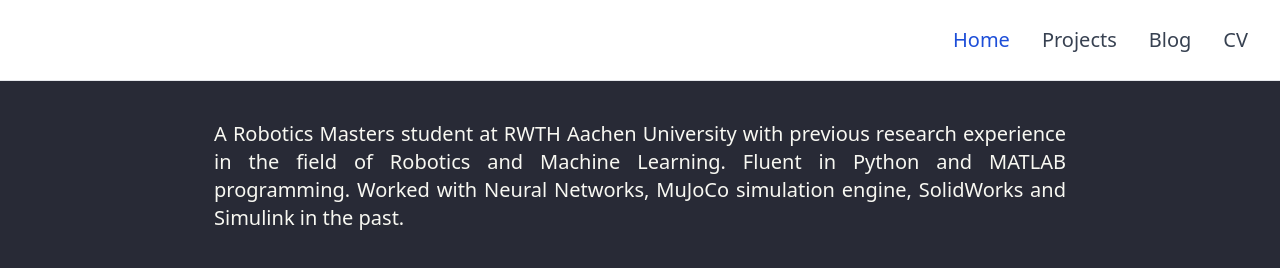
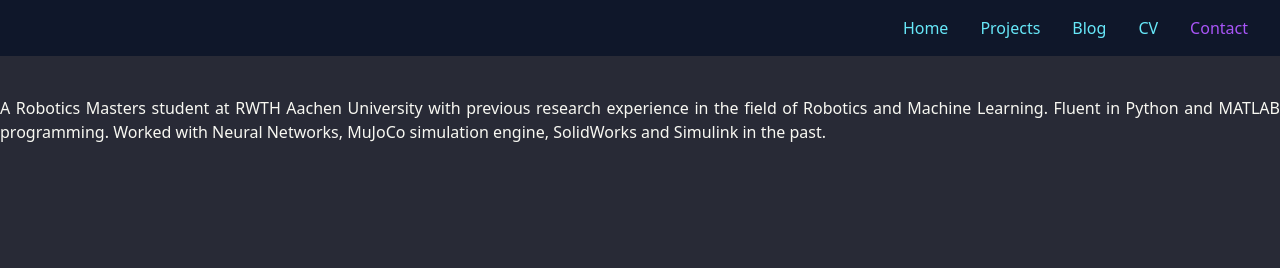
Before and after one commit to adityamajali/adityamajali.github.io, an Astro site: page /projects/apple-fruit-picker in a window 1280 px wide. Built offline with nearby package versions, Linux system fonts and the light colour scheme; Astro itself is replaced by a stand-in of ours.

Commit message:
Update navbar layout
Updated Navbar layout, made it responsive.

```diff
--- a/src/components/TopNavbar-sticky.astro
+++ b/src/components/TopNavbar-sticky.astro
@@ -1,5 +1,92 @@
+---
+---
+<body>
+  <header>
+     <nav
+        class="
+          flex flex-wrap
+          items-center
+          justify-between
+          w-full
+          py-4
+          md:py-0
+          px-4
+          text-lg text-gray-700
+          bg-slate-900
+        "
+      >
+       <div>
 
-<nav class="bg-white px-2 sm:px-4 py-2.5 dark:bg-gray-900 fixed w-full z-20 top-0 left-0 border-b border-gray-200 dark:border-gray-600 mb-20">
+
+      </div>
+
+         <svg
+            xmlns="http://www.w3.org/2000/svg"
+            id="menu-button"
+            class="h-6 w-6 cursor-pointer md:hidden block"
+            fill="none"
+            viewBox="0 0 24 24"
+            stroke="red"
+          >
+            <path
+              stroke-linecap="round"
+              stroke-linejoin="round"
+              stroke-width="2"
+              d="M4 6h16M4 12h16M4 18h16"
+            />
+          </svg>
+
+       <div class="hidden w-full md:flex md:items-center md:w-auto" id="menu">
+          <ul
+            class="
+              pt-4
+              text-base text-cyan-300
+              md:flex
+              md:justify-between
+              md:pt-0"
+          >
+            <li>
+              <a class="md:p-4 py-2 block hover:text-red-500" href="/"
+                >Home</a
+              >
+            </li>
+            <li>
+              <a class="md:p-4 py-2 block hover:text-red-500" href="#"
+                >Projects</a
+              >
+            </li>
+            <li>
+              <a class="md:p-4 py-2 block hover:text-red-500" href="#"
+                >Blog</a
+              >
+            </li>
+            <li>
+              <a class="md:p-4 py-2 block hover:text-red-500" href="#"
+                >CV</a
+              >
+            </li>
+            <li>
+              <a
+                class="md:p-4 py-2 block hover:text-red-600 text-purple-500"
+                href="#"
+                >Contact</a
+              >
+            </li>
+          </ul>
+        </div>
+    </nav>
+  </header>
+</body>
+<script>
+  const button = document.querySelector('#menu-button');
+  const menu = document.querySelector('#menu');
+
+  button.addEventListener('click', () => {
+    menu.classList.toggle('hidden');
+});
+</script>
+
+<!--<nav class="bg-white px-2 sm:px-4 py-2.5 dark:bg-gray-900 fixed w-full z-20 top-0 left-0 border-b border-gray-200 dark:border-gray-600 mb-20">
   <div class="items-center justify-end hidden w-full md:flex md:w-auto md:order-1" id="navbar-sticky">
     <ul class="flex flex-col p-4 mt-4 border border-gray-100 rounded-lg bg-gray-50 md:flex-row md:space-x-8 md:mt-0 md:text-sm md:font-medium md:border-0 md:bg-white dark:bg-gray-800 md:dark:bg-gray-900 dark:border-gray-700">
       <li>
@@ -17,3 +104,4 @@
     </ul>
   </div>
   </nav>
+-->
--- a/src/layouts/TopNavbarlayout.astro
+++ b/src/layouts/TopNavbarlayout.astro
@@ -16,7 +16,8 @@ const { image, title = SITE_TITLE, description = SITE_DESCRIPTION } = Astro.prop
     <link rel="icon" type="image/svg+xml" href="/favicon.ico" />
   </head>
   <body>
-    <div class="bg-base-100 drawer drawer-mobile">
+    <TopNavbar class="mb-5"/>
+    <!--<div class="bg-base-100 drawer drawer-mobile">
       <input id="my-drawer" type="checkbox" class="drawer-toggle" />
       <div class="drawer-content flex flex-col bg-base-100">
         <Header title={SITE_TITLE} />
@@ -27,7 +28,8 @@ const { image, title = SITE_TITLE, description = SITE_DESCRIPTION } = Astro.prop
         </div>
         <Footer />
       </div>
-      <TopNavbar />
-    </div>
+
+    </div>-->
+    <slot />
   </body>
 </html>
--- a/src/pages/projects.astro
+++ b/src/pages/projects.astro
@@ -12,7 +12,7 @@ import HorizontalCard from "../components/HorizontalCard.astro";
     title="Apple Fruit Picker Robot"
     img="/projects/Apple Fruit Picker/blender-isometric.jpg"
     desc="As part of the Mechanisms & Robotics course - Worked with Solidworks and AutoCAD to deisgn a 6-DOF robot"
-    url="./apple-fruit-picker"
+    url="./projects/apple-fruit-picker"
     badge="NEW"
   />
   <div class="divider my-0"></div>
--- a/src/pages/projects/apple-fruit-picker.astro
+++ b/src/pages/projects/apple-fruit-picker.astro
@@ -2,7 +2,10 @@
 import TopNavbarlayout from "../../layouts/TopNavbarlayout.astro";
 ---
 <TopNavbarlayout title = "Apple Fruit Picker Robot" >
-    <p class="mb-10 text-justify items-left text-xl mt-20" >
+
+</TopNavbarlayout>
+
+<p class="mb-10 text-justify items-left text-xm mt-10" >
     A Robotics Masters student at RWTH Aachen University with previous research experience in the field of Robotics and Machine Learning. Fluent in
     Python and MATLAB programming. Worked with Neural Networks, MuJoCo simulation engine, SolidWorks and Simulink in the past.
     <br>
@@ -12,4 +15,3 @@ import TopNavbarlayout from "../../layouts/TopNavbarlayout.astro";
     systems, as well as design, normalization and migration. Knowledge of work with graphic design tools for image
     manipulation , User Interfaces design, Web sites, logos and other ones. -->
     </p>
-</TopNavbarlayout>
```
Lines whose indentation alone changed are shown as unchanged.
